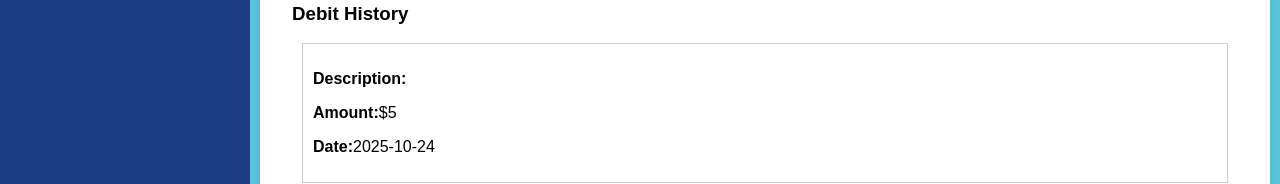
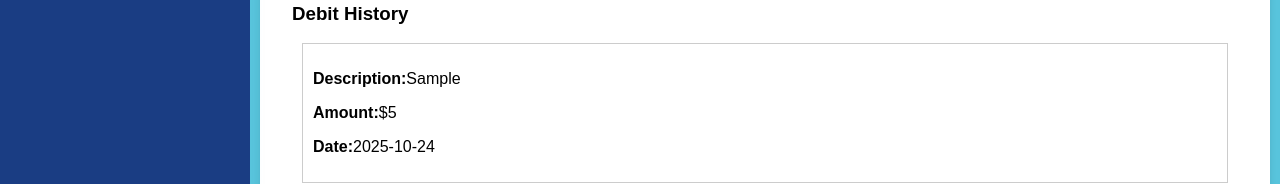
Before and after one commit to MaxFilsR/bank-of-react, a React (Vite) app: page /bank-of-react/debits in a window 1280 px wide. Both pictures are taken after typing "Sample", "5" into the empty fields and a click on the button "Add Debit". Shown: the part 235-419 px from the top of the page. Built offline with nearby package versions, Linux system fonts and the light colour scheme.

Commit message:
description prints corrected

```diff
--- a/src/pages/debits/debits.jsx
+++ b/src/pages/debits/debits.jsx
@@ -55,7 +55,7 @@ const DebitsPage = ({ balance, addDebit, debits }) => {
           <h3> Debit History</h3>
           {debits.map((debit,index)=>(
             <div key={index} style={{border: '1px solid #ccc', margin: '10px', padding:'10px'}}>
-              <p><strong>Description:</strong>{debit.descreption}</p>
+              <p><strong>Description:</strong>{debit.description}</p>
               <p><strong> Amount:</strong>${debit.amount.toLocaleString("en-US")}</p>
               <p><strong> Date:</strong>{debit.date}</p>
             </div>
```
